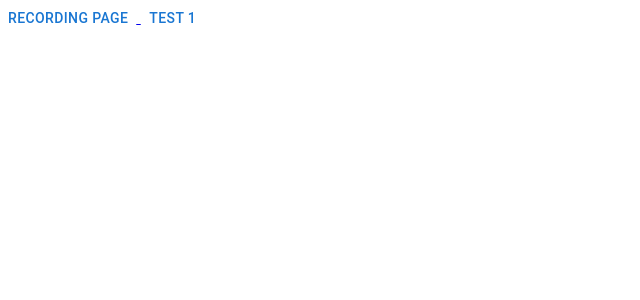
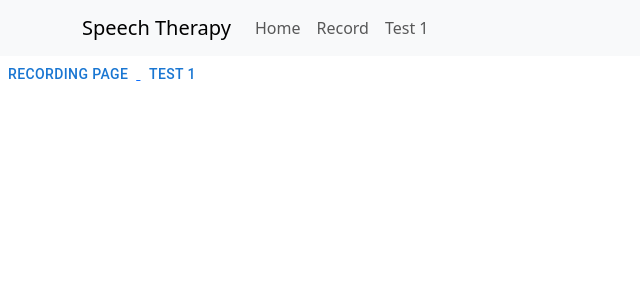
Before and after one commit to homeshw/speech_therapy, a React (Create React App) app: page / in a window 1280 px wide. Shown: the top 300 px of the page, without its empty margins (0-640 px from the left). Built offline with nearby package versions, Linux system fonts and the light colour scheme.

Commit message:
Add navigation bar

```diff
--- a/package.json
+++ b/package.json
@@ -10,8 +10,10 @@
     "@testing-library/react": "^13.4.0",
     "@testing-library/user-event": "^13.5.0",
     "axios": "^1.6.5",
+    "bootstrap": "^5.3.2",
     "react": "^18.2.0",
     "react-audio-voice-recorder": "^2.2.0",
+    "react-bootstrap": "^2.10.0",
     "react-dom": "^18.2.0",
     "react-router-dom": "^6.21.2",
     "react-scripts": "5.0.1",
--- a/src/App.jsx
+++ b/src/App.jsx
@@ -2,12 +2,15 @@
 import Test1 from './Test1';
 import RecordPage from './Record';
 import MainPage from './Main';
+import NavBar from './NavBar';
 
 import { BrowserRouter as Router, Routes, Route } from 'react-router-dom';
 
 
 function App() {
   return (
+    <>
+      <NavBar></NavBar>
       <Router>
         <Routes>
           <Route path="/" element={<MainPage />} />
@@ -15,6 +18,7 @@
           <Route path="/record" element={<RecordPage />} />
         </Routes>
       </Router>
+    </>
   );
 }
 export default App;
--- /dev/null
+++ b/src/NavBar.jsx
@@ -0,0 +1,26 @@
+import Container from 'react-bootstrap/Container';
+import Nav from 'react-bootstrap/Nav';
+import Navbar from 'react-bootstrap/Navbar';
+import NavDropdown from 'react-bootstrap/NavDropdown';
+
+function NavBar(){
+    return (
+        <div>
+          <Navbar expand="lg" className="bg-body-tertiary">
+          <Container>
+            <Navbar.Brand href="#home">Speech Therapy</Navbar.Brand>
+            <Navbar.Toggle aria-controls="basic-navbar-nav" />
+            <Navbar.Collapse id="basic-navbar-nav">
+              <Nav className="me-auto">
+                <Nav.Link href="..">Home</Nav.Link>
+                <Nav.Link href="../Record">Record</Nav.Link>
+                <Nav.Link href="../Test1">Test 1</Nav.Link>
+              </Nav>
+            </Navbar.Collapse>
+          </Container>
+        </Navbar>
+        </div>
+    )
+}
+
+export default NavBar;
--- a/src/index.js
+++ b/src/index.js
@@ -3,6 +3,8 @@
 import './index.css';
 import App from './App';
 import reportWebVitals from './reportWebVitals';
+
+import 'bootstrap/dist/css/bootstrap.min.css';
 
 const root = ReactDOM.createRoot(document.getElementById('root'));
 root.render(
```
Also changed, not shown: 1 other file (tests, documents, lock files or other folders). Lines whose indentation alone changed are shown as unchanged.
